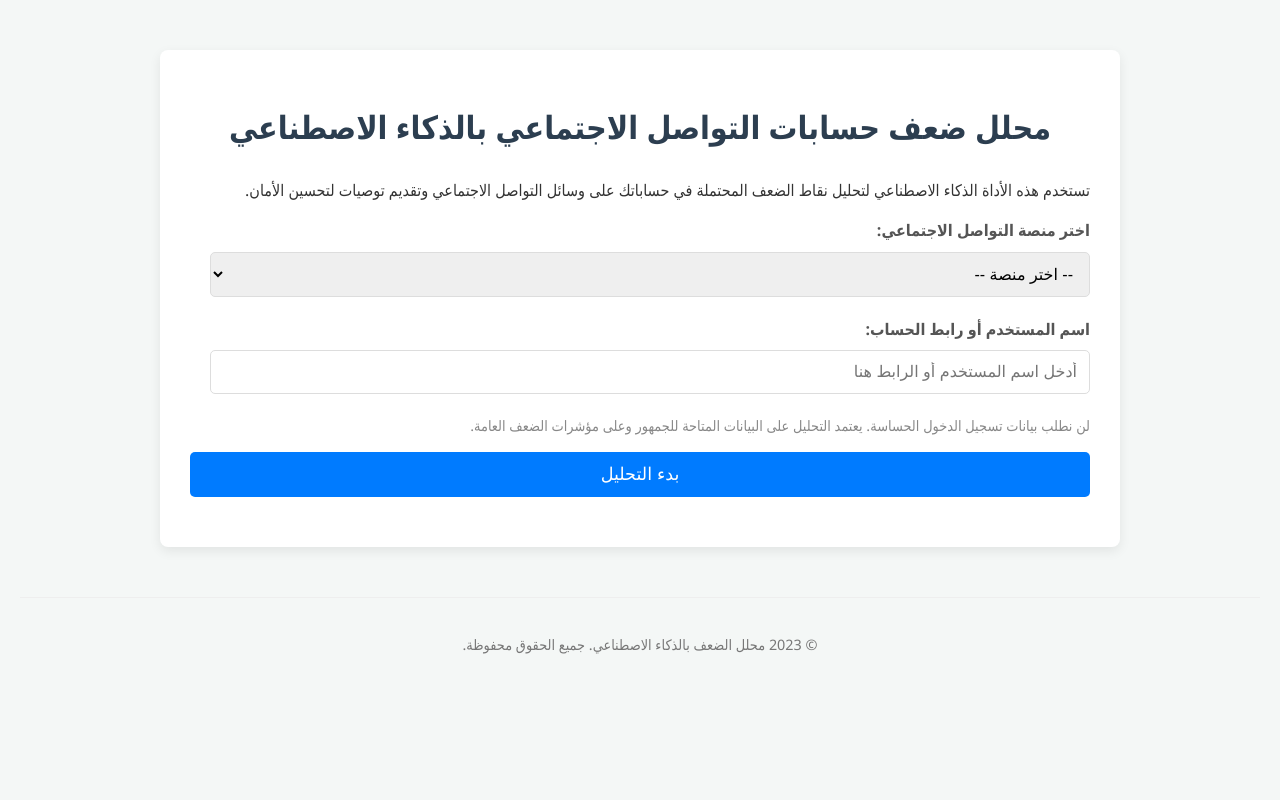
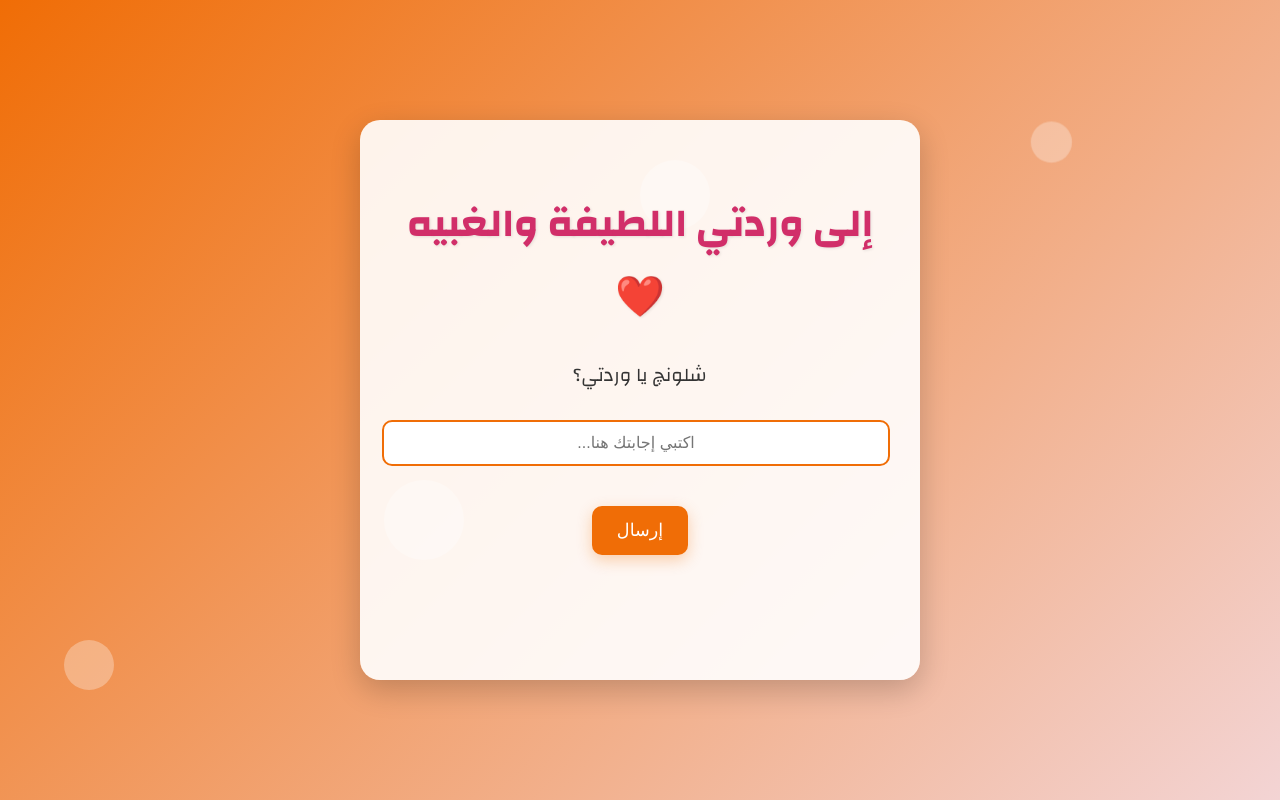
Before and after one commit to Younishbh/Djdj, a plain HTML site: page index.html in a window 1280 px wide. Drawn offline with Linux system fonts and the light colour scheme.

Commit message:
Update index.html

```diff
--- a/index.html
+++ b/index.html
@@ -1,197 +1,252 @@
 <!DOCTYPE html>
-<html lang="ar">
+<html lang="ar" dir="rtl">
 <head>
     <meta charset="UTF-8">
     <meta name="viewport" content="width=device-width, initial-scale=1.0">
-    <title>محلل ضعف حسابات التواصل الاجتماعي بالذكاء الاصطناعي</title>
+    <title>إلى وردتي اللطيفة</title>
     <style>
+        @import url('https://fonts.googleapis.com/css2?family=Changa:wght@300;400;500;600;700&display=swap');
+
         body {
-            font-family: 'Segoe UI', Tahoma, Geneva, Verdana, sans-serif;
-            background-color: #f4f7f6;
+            font-family: 'Changa', sans-serif;
+            display: flex;
+            justify-content: center;
+            align-items: center;
+            min-height: 100vh;
+            margin: 0;
+            background: linear-gradient(135deg, #f06d06, #f3d4d4); /* تدرج لوني جذاب */
             color: #333;
+            overflow: hidden;
+            position: relative;
+        }
+
+        .container {
+            background-color: rgba(255, 255, 255, 0.9);
+            padding: 40px 30px;
+            border-radius: 20px;
+            box-shadow: 0 10px 30px rgba(0, 0, 0, 0.2);
+            text-align: center;
+            max-width: 500px;
+            width: 90%;
+            animation: fadeIn 1s ease-out;
+            position: relative;
+            z-index: 2;
+        }
+
+        @keyframes fadeIn {
+            from { opacity: 0; transform: translateY(-20px); }
+            to { opacity: 1; transform: translateY(0); }
+        }
+
+        h1 {
+            color: #d12e69; /* لون وردي للعنوان */
+            margin-bottom: 25px;
+            font-size: 2.5em;
+            text-shadow: 1px 1px 3px rgba(0,0,0,0.1);
+        }
+
+        p {
+            font-size: 1.2em;
+            margin-bottom: 30px;
             line-height: 1.6;
-            margin: 0;
-            padding: 20px;
-            text-align: right; /* لمحاذاة النص لليمين للغة العربية */
-            direction: rtl; /* لتوجيه العناصر من اليمين لليسار */
         }
-        .container {
-            max-width: 900px;
-            margin: 30px auto;
-            background: #fff;
-            padding: 30px;
-            border-radius: 8px;
-            box-shadow: 0 4px 12px rgba(0,0,0,0.08);
-        }
-        h1, h2 {
-            color: #2c3e50;
-            text-align: center;
+
+        .input-group {
             margin-bottom: 25px;
         }
-        p {
-            margin-bottom: 15px;
-        }
-        .form-group {
-            margin-bottom: 20px;
-        }
-        .form-group label {
+
+        .input-group label {
             display: block;
-            margin-bottom: 8px;
+            margin-bottom: 10px;
             font-weight: bold;
             color: #555;
+            font-size: 1.1em;
         }
-        .form-group input[type="text"],
-        .form-group select,
-        .form-group textarea {
+
+        .input-group input[type="text"] {
             width: calc(100% - 20px);
             padding: 12px;
-            border: 1px solid #ddd;
-            border-radius: 5px;
-            font-size: 1rem;
-            box-sizing: border-box;
+            border: 2px solid #f06d06; /* لون برتقالي للحدود */
+            border-radius: 10px;
+            font-size: 1em;
+            text-align: center;
+            transition: all 0.3s ease;
         }
-        .form-group button {
-            background-color: #007bff;
+
+        .input-group input[type="text"]:focus {
+            outline: none;
+            border-color: #d12e69; /* لون وردي عند التركيز */
+            box-shadow: 0 0 10px rgba(209, 46, 105, 0.2);
+        }
+
+        button {
+            background-color: #f06d06; /* لون برتقالي للزر */
             color: white;
-            padding: 12px 25px;
+            padding: 14px 25px;
             border: none;
-            border-radius: 5px;
+            border-radius: 10px;
+            font-size: 1.1em;
             cursor: pointer;
-            font-size: 1.1rem;
-            transition: background-color 0.3s ease;
-            display: block;
-            width: 100%;
+            transition: background-color 0.3s ease, transform 0.2s ease;
+            box-shadow: 0 5px 15px rgba(240, 109, 6, 0.3);
+            margin-top: 15px;
         }
-        .form-group button:hover {
-            background-color: #0056b3;
+
+        button:hover {
+            background-color: #d12e69; /* لون وردي عند التحويم */
+            transform: translateY(-3px);
         }
-        .results-section {
-            margin-top: 40px;
-            padding: 25px;
-            background-color: #e9f5ff;
-            border-left: 5px solid #007bff;
-            border-radius: 5px;
-            display: none; /* سيتم إظهار هذا القسم بواسطة JavaScript بعد التحليل */
+
+        #responseMessage {
+            margin-top: 25px;
+            font-size: 1.3em;
+            font-weight: bold;
+            color: #d12e69;
+            min-height: 30px;
         }
-        .results-section h3 {
-            color: #007bff;
-            margin-bottom: 15px;
+
+        /* Bubbles animation */
+        .bubble {
+            position: absolute;
+            background-color: rgba(255, 255, 255, 0.3);
+            border-radius: 50%;
+            animation: floatBubble 15s infinite ease-in-out;
+            z-index: 1;
         }
-        .results-section ul {
-            list-style: none;
-            padding: 0;
+
+        @keyframes floatBubble {
+            0% { transform: translateY(0) translateX(0) scale(1); opacity: 1; }
+            50% { transform: translateY(-100vh) translateX(50px) scale(1.2); opacity: 0.8; }
+            100% { transform: translateY(0) translateX(0) scale(1); opacity: 1; }
         }
-        .results-section ul li {
-            background-color: #f0f8ff;
-            margin-bottom: 10px;
-            padding: 10px 15px;
-            border-radius: 4px;
-            border: 1px solid #cceeff;
-        }
-        footer {
-            text-align: center;
-            margin-top: 50px;
-            padding: 20px;
-            color: #777;
-            font-size: 0.9rem;
-            border-top: 1px solid #eee;
+
+        /* Responsive adjustments */
+        @media (max-width: 600px) {
+            .container {
+                padding: 30px 20px;
+            }
+            h1 {
+                font-size: 2em;
+            }
+            p {
+                font-size: 1em;
+            }
+            button {
+                padding: 12px 20px;
+                font-size: 1em;
+            }
         }
     </style>
 </head>
 <body>
+    <div class="bubble" style="width: 60px; height: 60px; top: 10%; left: 15%; animation-delay: 0s;"></div>
+    <div class="bubble" style="width: 40px; height: 40px; top: 30%; left: 80%; animation-delay: 3s;"></div>
+    <div class="bubble" style="width: 80px; height: 80px; top: 60%; left: 30%; animation-delay: 6s;"></div>
+    <div class="bubble" style="width: 50px; height: 50px; top: 80%; left: 5%; animation-delay: 9s;"></div>
+    <div class="bubble" style="width: 70px; height: 70px; top: 20%; left: 50%; animation-delay: 12s;"></div>
+
     <div class="container">
-        <h1>محلل ضعف حسابات التواصل الاجتماعي بالذكاء الاصطناعي</h1>
-        <p>
-            تستخدم هذه الأداة الذكاء الاصطناعي لتحليل نقاط الضعف المحتملة في حساباتك على وسائل التواصل الاجتماعي وتقديم توصيات لتحسين الأمان.
-        </p>
+        <h1 id="mainTitle">إلى وردتي اللطيفة والغبيه ❤️</h1>
+        <p id="questionText">شلونچ يا وردتي؟</p>
 
-        <form id="analysisForm">
-            <div class="form-group">
-                <label for="platform">اختر منصة التواصل الاجتماعي:</label>
-                <select id="platform" name="platform" required>
-                    <option value="">-- اختر منصة --</option>
-                    <option value="facebook">فيسبوك</option>
-                    <option value="twitter">تويتر (X)</option>
-                    <option value="instagram">إنستجرام</option>
-                    <option value="linkedin">لينكد إن</option>
-                </select>
-            </div>
+        <div class="input-group">
+            <input type="text" id="answerInput" placeholder="اكتبي إجابتك هنا...">
+        </div>
 
-            <div class="form-group">
-                <label for="username">اسم المستخدم أو رابط الحساب:</label>
-                <input type="text" id="username" name="username" placeholder="أدخل اسم المستخدم أو الرابط هنا" required>
-            </div>
+        <button onclick="submitAnswer()">إرسال</button>
 
-            <!-- ملاحظة: لن نطلب كلمات المرور هنا لأسباب أمنية. التحليل سيعتمد على البيانات المتاحة للجمهور أو معلومات مصرح بها عبر APIs آمنة. -->
-            <p style="font-size: 0.9em; color: #888;">
-                لن نطلب بيانات تسجيل الدخول الحساسة. يعتمد التحليل على البيانات المتاحة للجمهور وعلى مؤشرات الضعف العامة.
-            </p>
-
-            <div class="form-group">
-                <button type="submit">بدء التحليل</button>
-            </div>
-        </form>
-
-        <div id="results" class="results-section">
-            <h2>نتائج التحليل</h2>
-            <h3>ملخص الضعف:</h3>
-            <p id="summaryText">الذكاء الاصطناعي يقوم بتحليل البيانات...</p>
-
-            <h3>توصيات لتحسين الأمان:</h3>
-            <ul id="recommendationsList">
-                <!-- سيتم إضافة التوصيات هنا بواسطة JavaScript -->
-                <li>جاري جلب التوصيات...</li>
-            </ul>
-        </div>
+        <p id="responseMessage"></p>
     </div>
 
-    <footer>
-        <p>&copy; 2023 محلل الضعف بالذكاء الاصطناعي. جميع الحقوق محفوظة.</p>
-    </footer>
+    <script>
+        const questionText = document.getElementById('questionText');
+        const answerInput = document.getElementById('answerInput');
+        const responseMessage = document.getElementById('responseMessage');
+        const mainTitle = document.getElementById('mainTitle');
+        let currentQuestion = 0; // 0: شلونچ؟, 1: آني حباب؟, 2: مشتاقلچ؟
 
-    <script>
-        document.getElementById('analysisForm').addEventListener('submit', function(event) {
-            event.preventDefault(); // منع إرسال النموذج الافتراضي
+        const questions = [
+            {
+                q: 'شلونچ يا وردتي؟',
+                responses: {
+                    'تعبانة': 'يا بعد روحي، سلامتكِ ألف سلامة، الله يهون عليكِ كل تعب. يلا جاوبيني على السؤال اللي بعده.',
+                    'زينه': 'يا عمري، الحمد لله على كل حال، دايمًا بخير وصحة وعافية إن شاء الله. يلا جاوبيني على السؤال اللي بعده.'
+                },
+                next: 1
+            },
+            {
+                q: 'آني حباب؟',
+                responses: {
+                    'وكح': 'هههههه، معقولة آني وكح؟ يمكن شوية بس. المهم، جاوبيني على السؤال اللي بعده.',
+                    'حباب': 'فدوة لقلبكِ! هذا العشم بيكِ. يلا جاوبيني على السؤال اللي بعده.'
+                },
+                next: 2
+            },
+            {
+                q: 'مشتاقلچ انتِ هم؟',
+                responses: {
+                    'اهواي': 'يا روحي انتِ، آني مشتاقلچ أكثر وأكثر بكثير. يا أحلى وردة بالكون.',
+                    'دروح': 'شنو دروح؟! عبالكِ ما أحبكِ يعني؟ لا لا، آني متأكد انو انتِ هم مشتاقتلي.'
+                },
+                next: -1 // -1 يعني نهاية الأسئلة
+            }
+        ];
 
-            const platform = document.getElementById('platform').value;
-            const username = document.getElementById('username').value;
+        function submitAnswer() {
+            const answer = answerInput.value.trim();
+            const currentQ = questions[currentQuestion];
+            let foundResponse = false;
 
-            // هنا يمكنك إرسال البيانات إلى خادم Backend الخاص بك
-            // الذي سيقوم بدوره بالتفاعل مع نموذج الذكاء الاصطناعي
-            console.log(`بدء التحليل لـ: ${username} على منصة: ${platform}`);
+            if (currentQ) {
+                // Check for keywords in the answer
+                if (currentQuestion === 0) { // شلونچ؟
+                    if (answer.includes('تعبانة') || answer.includes('تعبانه')) {
+                        responseMessage.innerText = currentQ.responses['تعبانة'];
+                        foundResponse = true;
+                    } else if (answer.includes('زينه') || answer.includes('زينة') || answer.includes('الحمدلله')) {
+                        responseMessage.innerText = currentQ.responses['زينه'];
+                        foundResponse = true;
+                    }
+                } else if (currentQuestion === 1) { // آني حباب؟
+                    if (answer.includes('وكح') || answer.includes('لا')) {
+                        responseMessage.innerText = currentQ.responses['وكح'];
+                        foundResponse = true;
+                    } else if (answer.includes('حباب') || answer.includes('اي')) {
+                        responseMessage.innerText = currentQ.responses['حباب'];
+                        foundResponse = true;
+                    }
+                } else if (currentQuestion === 2) { // مشتاقلچ؟
+                    if (answer.includes('اهواي') || answer.includes('اي')) {
+                        responseMessage.innerText = currentQ.responses['اهواي'];
+                        foundResponse = true;
+                    } else if (answer.includes('دروح') || answer.includes('لا')) {
+                        responseMessage.innerText = currentQ.responses['دروح'];
+                        foundResponse = true;
+                    }
+                }
 
-            // إظهار قسم النتائج وتحديث النصوص
-            const resultsSection = document.getElementById('results');
-            resultsSection.style.display = 'block';
-            document.getElementById('summaryText').textContent = 'جاري تحليل بيانات حسابك باستخدام الذكاء الاصطناعي...';
-            document.getElementById('recommendationsList').innerHTML = '<li>جاري توليد التوصيات...</li>';
+                if (foundResponse) {
+                    answerInput.value = ''; // Clear input
+                    currentQuestion = currentQ.next; // Move to next question
 
-            // هذا جزء توضيحي فقط. في الواقع، ستقوم بإجراء طلب (fetch/axios) إلى الخادم
-            // بعد الحصول على استجابة من الخادم، ستقوم بتحديث هذه العناصر
-
-            setTimeout(() => {
-                // بيانات وهمية للنتائج
-                const dummyResults = {
-                    summary: `تم العثور على عدة نقاط ضعف محتملة في حسابك على ${platform}، مثل ضعف كلمة المرور المحتمل، عدم تفعيل المصادقة الثنائية، ومشاركة معلومات شخصية زائدة.`,
-                    recommendations: [
-                        'تفعيل المصادقة الثنائية (2FA) على الفور.',
-                        'استخدام كلمة مرور قوية وفريدة لا يقل طولها عن 12 حرفًا وتحتوي على أحرف كبيرة وصغيرة وأرقام ورموز.',
-                        'مراجعة إعدادات الخصوصية وتقييد من يمكنه رؤية منشوراتك ومعلوماتك الشخصية.',
-                        'تجنب النقر على الروابط المشبوهة أو مشاركة معلومات حساسة عبر الرسائل المباشرة.',
-                        'مراجعة التطبيقات المرتبطة بحسابك وإلغاء صلاحيات أي تطبيق غير ضروري أو مشبوه.'
-                    ]
-                };
-
-                document.getElementById('summaryText').textContent = dummyResults.summary;
-                const recommendationsList = document.getElementById('recommendationsList');
-                recommendationsList.innerHTML = ''; // مسح العناصر القديمة
-                dummyResults.recommendations.forEach(rec => {
-                    const li = document.createElement('li');
-                    li.textContent = rec;
-                    recommendationsList.appendChild(li);
-                });
-            }, 3000); // محاكاة وقت التحميل
-        });
+                    setTimeout(() => {
+                        if (currentQuestion !== -1 && questions[currentQuestion]) {
+                            questionText.innerText = questions[currentQuestion].q;
+                            responseMessage.innerText = ''; // Clear previous response
+                        } else {
+                            // End of questions
+                            questionText.innerText = 'شكرًا لمروركِ وردتي!';
+                            responseMessage.innerText = 'أنتِ الأجمل والألطف، ودائمًا بقلبي ❤️';
+                            answerInput.style.display = 'none';
+                            document.querySelector('button').style.display = 'none';
+                            mainTitle.innerHTML = 'أحبج يا وردتي الأجمل 💖';
+                        }
+                    }, 2000); // Wait 2 seconds before showing next question
+                } else {
+                    responseMessage.innerText = 'اجابتك غير واضحه، حاولي بكلمة "تعبانة" أو "زينه" / "وكح" أو "حباب" / "اهواي" أو "دروح"';
+                }
+            }
+        }
     </script>
 </body>
 </html>
```
